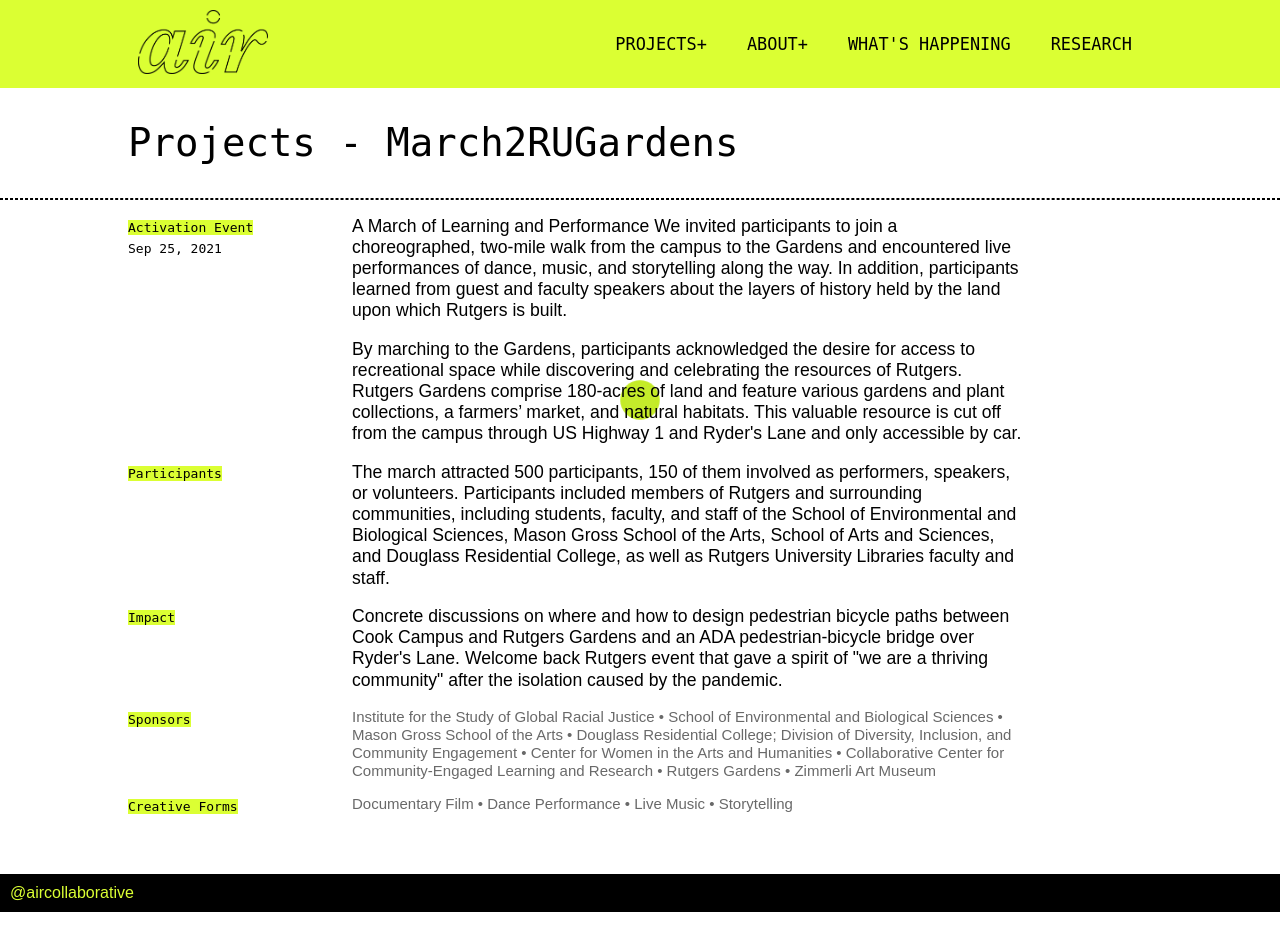
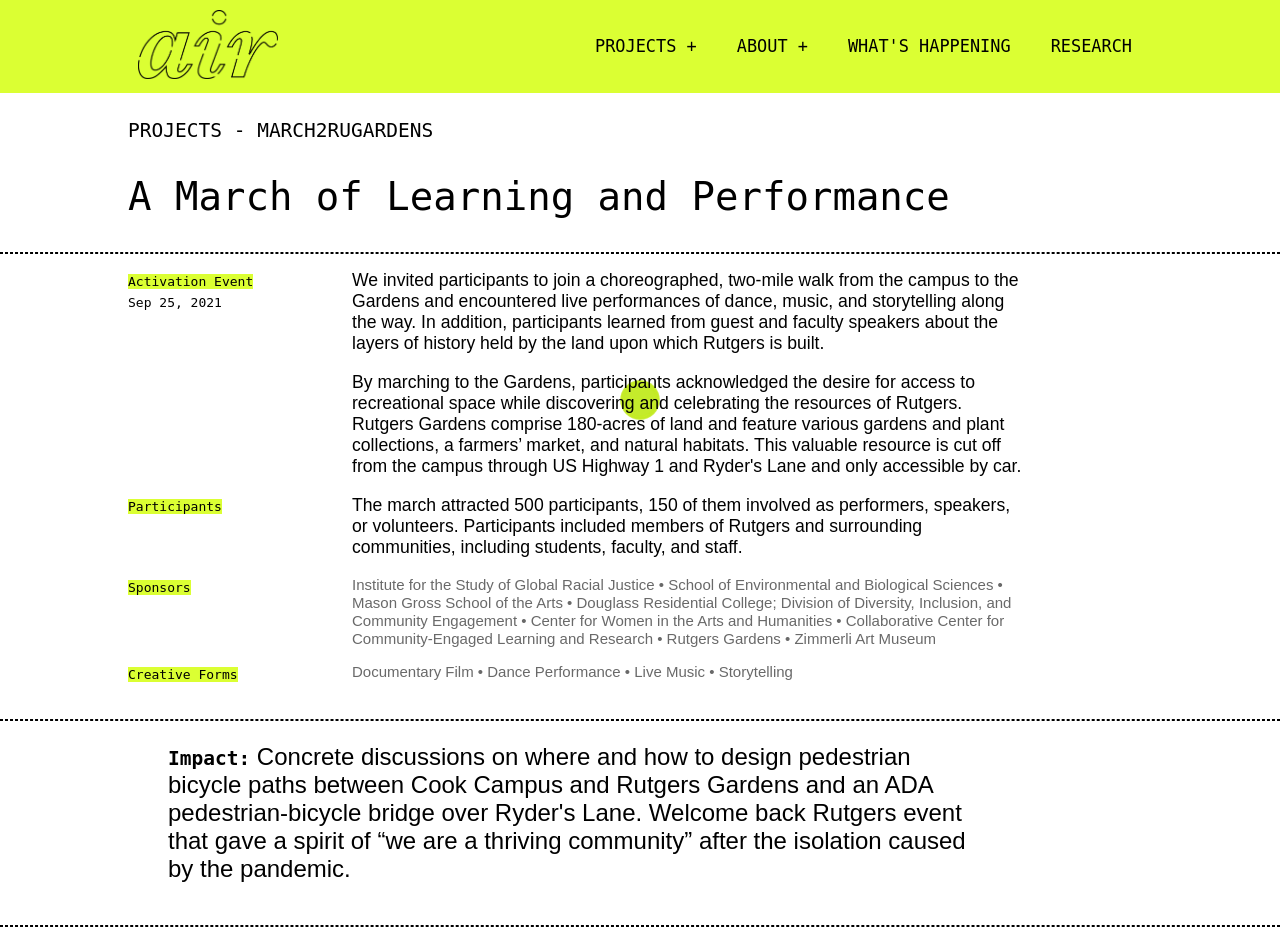
Before and after one commit to lneoa/air-collaborative, a PHP site: page /projects/marchrugardens.html in a window 1280 px wide. Shown: the top 952 px of the page. Before the commit the page ends 912 px from the top, so only its background shows below. Run offline with PHP 8.4, Linux system fonts and the light colour scheme; some web fonts are replaced; grey boxes are pictures that could not be loaded.

Commit message:
added march project page LC

```diff
--- a/css/about.css
+++ b/css/about.css
@@ -29,7 +29,7 @@ h1 {
     font-family: monospace;
 }
 
-h2 {
+h2, h4 {
     font-size: 1.5em;
     font-weight: normal;
     font-family: monospace;
@@ -48,6 +48,11 @@ p {
     font-size: 15px;
 }
 
+.p-big {
+    font-size: 3em;
+    text-indent: -0.5em;
+}
+
 small {
     font-size: 13px;
 }
@@ -62,8 +67,13 @@ small {
 }
 
 a{
+    border-bottom: 1px dashed;
     text-decoration: none;
     cursor: default;
+}
+
+a:hover {
+    color: black;
 }
 
 hr {
@@ -84,10 +94,19 @@ mark {
     font-family: monospace;
 }
 
+blockquote {
+    font-size: 1.5em;
+}
+
 /* images --------------------------------- */
 
 img {
     cursor: default;
+}
+
+.project-img {
+    width: 100%;
+    padding-bottom: 10px;
 }
 
 /* document --------------------------------- */
@@ -117,6 +136,22 @@ section {
     padding-left: 10%;
     margin-bottom: 10%;
 }
+
+.gallery-container {
+    display: flex;
+}
+
+    .col-1-50 {
+        width: 50%;
+        top: 0;
+        padding-right: 5px;
+    }
+
+    .col-2-50 {
+        width: 50%;
+        top: 0;
+        padding-left: 5px;
+    }
 
 /* footer --------------------------------- */
 
@@ -177,6 +212,7 @@ section {
         padding-bottom:10px;
         padding-right:20px;
         padding-left:20px;
+        border-bottom: none;
     }
 
     #navMenu li a:hover {
--- a/projects/marchrugardens.html
+++ b/projects/marchrugardens.html
@@ -15,18 +15,19 @@
 <canvas id="canvas"></canvas>
 
 <div id="wrapper">
-
     <div id="logo-container">
-        <img src="../assets/air-logo-small.png" alt="logo" width="130px"></div>
+      <a href="../index.html" style="border-bottom: none;">
+      <img class="logo-img" src="../assets/air-logo-small.png" alt="logo"></a>
+    </div>
 
     <div id="navMenu">
     <ul>
-      <li><a href="#">Projects+</a>
+    <li><a href="#">Projects +</a>
     <ul>
 
+    <li><a href="projects/marchrugardens.html">March2RUGardens</a></li>
+    <li><a href="#">AccessRUGardens</a></li>
     <li><a href="project-air-hub.html">Air-Hub</a></li>
-      <li><a href="projects-march.html">March2RUGardens</a></li>
-      <li><a href="#">Access RU Gardens</a></li>
 
     </ul> <!--end inner UL-->
 
@@ -34,11 +35,11 @@
 
     </ul> <!--end main UL-->
     <ul>
-          <li><a href="#">About+</a>
+        <li><a href="#">About +</a>
         <ul>
 
-          <li><a href="about-overview.html">Overview</a></li>
-          <li><a href="about-people.html">People</a></li>
+        <li><a href="../about-overview.html">Overview</a></li>
+        <li><a href="../about-people.html">People</a></li>
 
         </ul> <!--end inner UL-->
 
@@ -67,7 +68,8 @@
 
 <section> <!-- document--------------------- -->
 
-  <h1>Projects - March2RUGardens</h1>
+  <h4>PROJECTS - MARCH2RUGARDENS</h4>
+  <h1>A March of Learning and Performance</h1>
 
   <hr class="hr-full">
   <br>
@@ -80,7 +82,7 @@
     </div>
     <div class="col-2">
       <p style="margin-top: 0;">
-        <span>A March of Learning and Performance</span> We invited participants to join a choreographed, two-mile walk from the campus to the Gardens and encountered live performances of dance, music, and storytelling along the way. In addition, participants learned from guest and faculty speakers about the layers of history held by the land upon which Rutgers is built.
+        We invited participants to join a choreographed, two-mile walk from the campus to the Gardens and encountered live performances of dance, music, and storytelling along the way. In addition, participants learned from guest and faculty speakers about the layers of history held by the land upon which Rutgers is built.
       </p>
       <p>By marching to the Gardens, participants acknowledged the desire for access to recreational space while discovering and celebrating the resources of Rutgers. Rutgers Gardens comprise 180-acres of land and feature various gardens and plant collections, a farmers’ market, and natural habitats. This valuable resource is cut off from the campus through US Highway 1 and Ryder's Lane and only accessible by car.
       </p>
@@ -95,20 +97,7 @@
     </div>
     <div class="col-2">
       <p style="margin-top: 0;">
-        The march attracted 500 participants, 150 of them involved as performers, speakers, or volunteers. Participants included members of Rutgers and surrounding communities, including students, faculty, and staff of the School of Environmental and Biological Sciences, Mason Gross School of the Arts, School of Arts and Sciences, and Douglass Residential College, as well as Rutgers University Libraries faculty and staff.
-      </p>
-      </div>
-    </div>
-
-    <div class="twoCol-container">
-      <div class="col-1">
-        <p style="margin-top: 0px;">
-          <small><mark>Impact</mark></small>
-        </p>
-      </div>
-      <div class="col-2">
-        <p style="margin-top: 0;">
-          Concrete discussions on where and how to design pedestrian bicycle paths between Cook Campus and Rutgers Gardens and an ADA pedestrian-bicycle bridge over Ryder's Lane. Welcome back Rutgers event that gave a spirit of "we are a thriving community" after the isolation caused by the pandemic.
+        The march attracted 500 participants, 150 of them involved as performers, speakers, or volunteers. Participants included members of Rutgers and surrounding communities, including students, faculty, and staff.
       </p>
       </div>
     </div>
@@ -138,7 +127,124 @@
       </p>
       </div>
   </div>
+  <br>
 
+  <hr class="hr-full">
+
+      <blockquote>
+        <code><b>Impact:</b></code> Concrete discussions on where and how to design pedestrian bicycle paths between Cook Campus and Rutgers Gardens and an ADA pedestrian-bicycle bridge over Ryder's Lane. Welcome back Rutgers event that gave a spirit of “we are a thriving community” after the isolation caused by the pandemic.
+      </blockquote>
+
+
+    <br>
+  <hr class="hr-full">
+  <br>
+
+<iframe src="https://player.vimeo.com/video/652986153?h=0a3ba90d38" width="100%" height="500" frameborder="0" allow="autoplay; fullscreen; picture-in-picture" allowfullscreen></iframe>
+
+<div class="gallery-container">
+  <div class="col-1-50">
+    <img class="project-img" src="../assets/img/flux-photo.jpg">
+
+    <img class="project-img" src="../assets/img/walking-through-tunnel.jpeg">
+
+  </div>
+
+    <div class="col-2-50">
+      <img class="project-img" src="../assets/img/bfa-dancer-jasmine.jpeg">
+
+      <img class="project-img" src="../assets/img/tunnel-photo.jpeg">
+
+    </div>
+
+</div>
+
+<iframe title="vimeo-player" src="https://player.vimeo.com/video/655364603?h=ee5b7e7116" width="100%" height="500" frameborder="0" allowfullscreen></iframe>
+
+<div class="gallery-container">
+  <div class="col-1-50">
+
+    <img class="project-img" src="../assets/img/march-grass.jpeg">
+
+  </div>
+
+    <div class="col-2-50">
+
+      <img class="project-img" src="../assets/img/march-sign-with-group-tiny.jpeg">
+
+    </div>
+
+</div>
+
+<!-- full sized img --------------------------------- -->
+<img class="project-img" src="../assets/img/bfa actors-air-collab-tiny.jpg">
+<!-- full sized img --------------------------------- -->
+
+<div class="gallery-container">
+  <div class="col-1-50">
+
+    <img class="project-img" src="../assets/img/BFA_Actors-crowd.jpeg">
+
+    <img class="project-img" src="../assets/img/BFA Actor Grace Issacs (AIR).jpeg">
+
+  </div>
+
+    <div class="col-2-50">
+
+      <img class="project-img" src="../assets/img/Dean-photo.jpeg">
+
+      <img class="project-img" src="../assets/img/Cliff Matias Flute.jpeg">
+
+    </div>
+</div>
+
+<!-- full sized img --------------------------------- -->
+<img class="project-img" src="../assets/img/marching-band.jpeg">
+<!-- full sized img --------------------------------- -->
+
+
+<div class="gallery-container">
+  <div class="col-1-50">
+
+    <img class="project-img" src="../assets/img/BFA Actor Lux McCastle (Water) .jpeg">
+
+    <img class="project-img" src="../assets/img/BFA Actor Ellen Valencia (Land).jpeg">
+
+  </div>
+
+    <div class="col-2-50">
+
+      <img class="project-img" src="../assets/img/Chancellor-Provost Francine Conway 2.jpg">
+
+      <img class="project-img" src="../assets/img/Gerry Beegan & Ariana Arancibia Director RU Gardens.jpeg">
+
+    </div>
+</div>
+
+<!-- full sized img --------------------------------- -->
+<img class="project-img" src="../assets/img/dancer-image-air-collab-tiny.jpeg">
+<!-- full sized img --------------------------------- -->
+
+
+<div class="gallery-container">
+  <div class="col-1-50">
+
+    <img class="project-img" src="../assets/img/dancers-homepage-photo-new-tiny.jpg">
+
+    <img class="project-img" src="../assets/img/BFA Dancers Natalye Abreau (front) Elena Yasin (back).jpeg">
+
+    <img class="project-img" src="../assets/img/Bubbles.jpeg">
+
+  </div>
+
+    <div class="col-2-50">
+
+      <img class="project-img" src="../assets/img/CoCA Dancers - BFA Alum Kennyth Montes de Oca (foreground) Choreo MFA Camille Moten.jpeg">
+
+      <img class="project-img" src="../assets/img/BFA Dancer Jasmiine Agme 2nd year.jpeg">
+
+    </div>
+</div>
 
 
 </section>
```
Also changed, not shown: assets/img/BFA Actor Ellen Valencia (Land).jpeg (added), assets/img/BFA Actor Ellen Valencia (Land)2.jpeg (added), assets/img/BFA Actor Grace Issacs (AIR).jpeg (added), assets/img/BFA Actor Lux McCastle (Water) .jpeg (added), assets/img/BFA Dancer Jasmiine Agme 2nd year.jpeg (added), assets/img/Bubbles.jpeg (added), 11 other files. Lines whose indentation alone changed are shown as unchanged.
